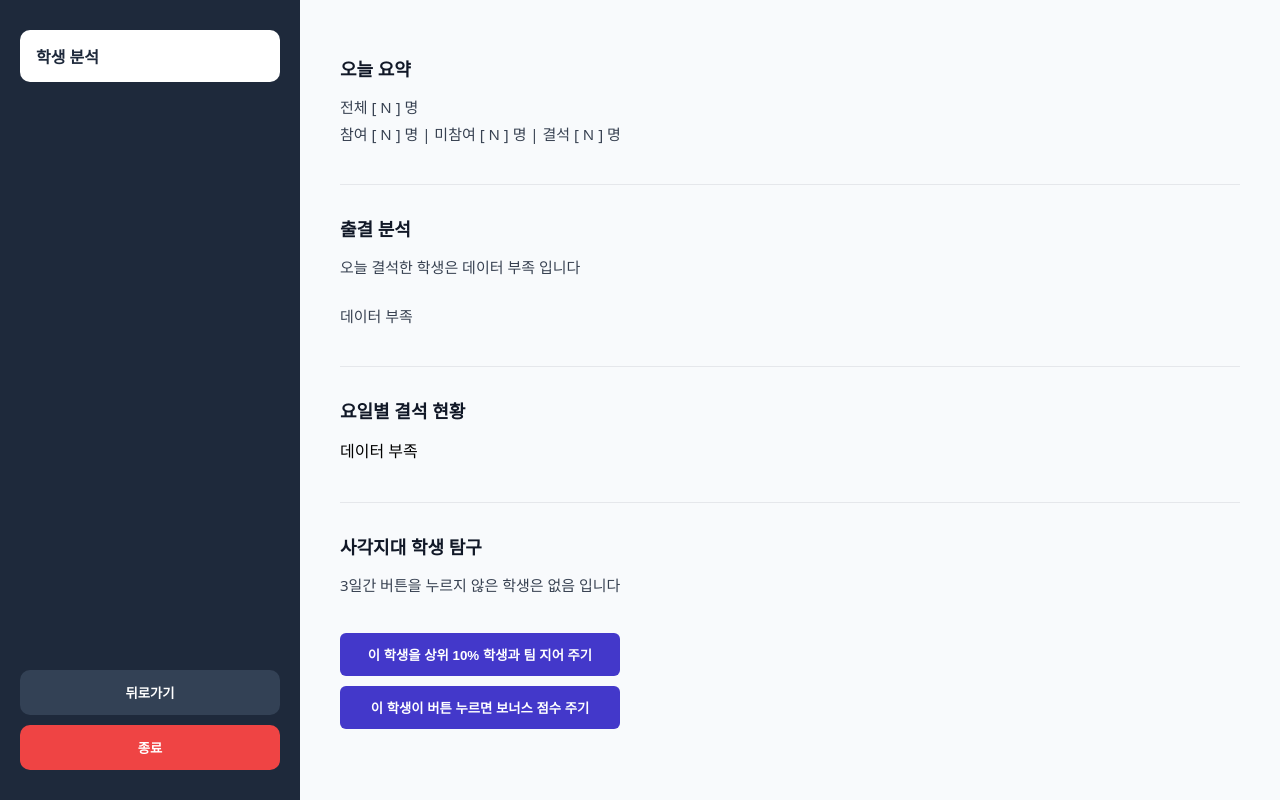
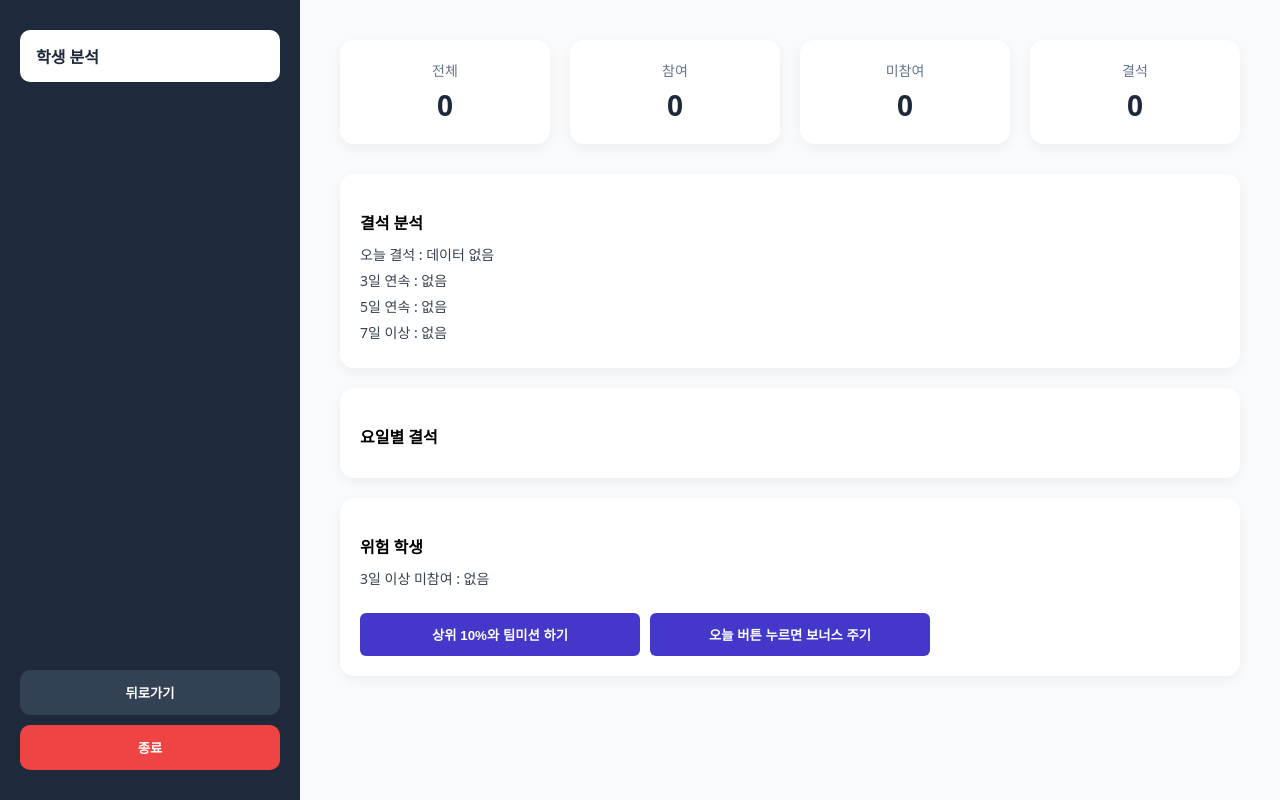
Before and after one commit to letskoo/class-keypad, a React (Vite) app: page /dashboard in a window 1280 px wide. Built offline with nearby package versions, Linux system fonts and the light colour scheme.

Commit message:
대시보드 학생분석 완료

```diff
--- a/src/engine/scoreEngine.js
+++ b/src/engine/scoreEngine.js
@@ -47,7 +47,7 @@ blocked:true
 daily[student.name][day].push(action)
 saveDaily(daily)
 
-/* 🔥 핵심 추가 */
+/* 로그 */
 writeLog(student, action)
 
 let participants=getParticipants()
@@ -75,13 +75,36 @@ bonus += 3
 bonusType="MINI BONUS"
 }
 
+/***** 오늘 보너스 이벤트 *****/
+const event = JSON.parse(localStorage.getItem("todayBonusEvent") || "null")
+
+if(event){
+
+if(event.date === day){
+
+if(!event.used[student.name]){
+
+bonus += event.bonus
+bonusType = "오늘 이벤트 +5"
+
+event.used[student.name] = true
+localStorage.setItem("todayBonusEvent",JSON.stringify(event))
+
+}
+
+}else{
+localStorage.removeItem("todayBonusEvent")
+}
+
+}
+
 if(
 enabledActions.length > 0 &&
 daily[student.name][day].length === enabledActions.length
 ){
 const missionBonus = enabledActions.length
 bonus += missionBonus
-bonusType = `오늘 ${missionBonus}개의 미션을 모두 완료했어요`
+bonusType = `오늘 ${missionBonus}개 미션 완료`
 }
 
 const beforeRank = getRankByScore(getStudents(), student.name)
--- a/src/pages/Dashboard.jsx
+++ b/src/pages/Dashboard.jsx
@@ -7,6 +7,8 @@ getTodayPresentStudents,
 getConsecutiveAbsent,
 getAbsentPatterns
 } from "../engine/analyticsEngine"
+
+import { generateTeamMission } from "../engine/teamMissionEngine"
 
 import "../styles/dashboard.css"
 
@@ -32,7 +34,6 @@ window.close()
 
 const DAYS=["일","월","화","수","목","금","토"]
 
-/* 관심학생 */
 function getInactive(){
 
 const logs = JSON.parse(localStorage.getItem("classLogs") || "[]")
@@ -59,10 +60,39 @@ return {name:s.name,days:diff}
 
 const inactive = getInactive()
 
-/* 🔥 안전 처리 함수 */
 function safeJoin(arr){
-if(!arr || arr.length===0) return "없음"
+if(!Array.isArray(arr) || arr.length===0) return "없음"
 return arr.join(", ")
+}
+
+/* ===== 팀미션 ===== */
+function startTeamMission(){
+
+const students = JSON.parse(localStorage.getItem("classStudents") || "[]")
+const actions = JSON.parse(localStorage.getItem("classData") || "{}")?.actions || []
+
+generateTeamMission(students,actions)
+
+alert("팀미션 시작됨")
+
+}
+
+/* ===== 오늘 보너스 ===== */
+function startTodayBonus(){
+
+const now = new Date()
+
+const date =
+now.getFullYear()+"-"+String(now.getMonth()+1).padStart(2,"0")+"-"+String(now.getDate()).padStart(2,"0")
+
+localStorage.setItem("todayBonusEvent",JSON.stringify({
+date,
+bonus:5,
+used:{}   // 🔥 학생별 1회 제한
+}))
+
+alert("오늘 보너스 이벤트 시작")
+
 }
 
 return(
@@ -78,87 +108,88 @@ return(
 </div>
 </div>
 
-<div className="dashboardContent" style={{display:"block",overflow:"auto"}}>
+<div className="dashboardContent">
 
-{/* 오늘 요약 */}
-<div className="reportSection">
-<h2>오늘 요약</h2>
-<div>전체 [ {summary.total || "N"} ] 명</div>
-<div>
-참여 [ {summary.present || "N"} ] 명 |
-미참여 [ {summary.nonParticipants || "N"} ] 명 |
-결석 [ {summary.absent===null?"N":summary.absent} ] 명
-</div>
+{/* ===== 카드 ===== */}
+<div style={{display:"grid",gridTemplateColumns:"repeat(4,1fr)",gap:"20px",marginBottom:"30px"}}>
+
+<div style={card}>
+<div style={cardTitle}>전체</div>
+<div style={cardValue}>{summary.total || 0}</div>
 </div>
 
-<hr/>
-
-{/* 출결 분석 */}
-<div className="reportSection">
-<h2>출결 분석</h2>
-
-<div>
-오늘 결석한 학생은 {
-summary.absentList===null
-? "데이터 부족"
-: safeJoin(summary.absentList)
-} 입니다
+<div style={card}>
+<div style={cardTitle}>참여</div>
+<div style={cardValue}>{summary.present || 0}</div>
 </div>
 
-<br/>
+<div style={card}>
+<div style={cardTitle}>미참여</div>
+<div style={cardValue}>{summary.nonParticipants || 0}</div>
+</div>
 
-{consecutive===null && <div>데이터 부족</div>}
-
-{consecutive && (
-<>
-<div>3일째 결석한 학생은 {safeJoin(consecutive[3])}</div>
-<div>5일째 결석한 학생은 {safeJoin(consecutive[5])}</div>
-<div>7일 이상 결석한 학생은 {safeJoin(consecutive[7])}</div>
-</>
-)}
+<div style={card}>
+<div style={cardTitle}>결석</div>
+<div style={cardValue}>{summary.absent===null?0:summary.absent}</div>
+</div>
 
 </div>
 
-<hr/>
+{/* ===== 결석 ===== */}
+<div style={box}>
 
-{/* 요일별 */}
-<div className="reportSection">
-<h2>요일별 결석 현황</h2>
+<h3 style={boxTitle}>결석 분석</h3>
 
-{patterns===null && "데이터 부족"}
+<div style={row}>
+오늘 결석 : {summary.absentList===null ? "데이터 없음" : safeJoin(summary.absentList)}
+</div>
+
+<div style={row}>3일 연속 : {safeJoin(consecutive?.[3])}</div>
+<div style={row}>5일 연속 : {safeJoin(consecutive?.[5])}</div>
+<div style={row}>7일 이상 : {safeJoin(consecutive?.[7])}</div>
+
+</div>
+
+{/* ===== 패턴 ===== */}
+<div style={box}>
+
+<h3 style={boxTitle}>요일별 결석</h3>
 
 {patterns && (
-<div className="weekChart">
+<div style={{display:"flex",alignItems:"flex-end",gap:"20px",height:"120px"}}>
+
 {patterns.map((v,i)=>(
-<div key={i} className="weekItem">
-<div className="weekBar" style={{height:v*10}}></div>
-<div>{DAYS[i]}</div>
+<div key={i} style={{display:"flex",flexDirection:"column",alignItems:"center"}}>
+<div style={{width:"20px",height:v*10,background:"#1e293b",borderRadius:"4px"}}></div>
+<div style={{marginTop:"6px"}}>{DAYS[i]}</div>
 </div>
 ))}
+
 </div>
 )}
 
 </div>
 
-<hr/>
+{/* ===== 위험 ===== */}
+<div style={box}>
 
-{/* 관심 학생 */}
-<div className="reportSection">
-<h2>사각지대 학생 탐구</h2>
+<h3 style={boxTitle}>위험 학생</h3>
 
-<div>
-3일간 버튼을 누르지 않은 학생은 {inactive.length ? inactive.map(s=>s.name).join(", ") : "없음"} 입니다
+<div style={row}>
+3일 이상 미참여 : {inactive.length ? inactive.map(s=>s.name).join(", ") : "없음"}
 </div>
 
-<br/>
+<div style={{display:"flex",gap:"10px",marginTop:"15px"}}>
 
-<button className="actionBtn">
-이 학생을 상위 10% 학생과 팀 지어 주기
+<button className="actionBtn" onClick={startTeamMission}>
+상위 10%와 팀미션 하기
 </button>
 
-<button className="actionBtn">
-이 학생이 버튼 누르면 보너스 점수 주기
+<button className="actionBtn" onClick={startTodayBonus}>
+오늘 버튼 누르면 보너스 주기
 </button>
+
+</div>
 
 </div>
 
@@ -169,3 +200,45 @@ summary.absentList===null
 )
 
 }
+
+/* ===== 스타일 ===== */
+
+const card={
+background:"#fff",
+padding:"20px",
+borderRadius:"14px",
+boxShadow:"0 4px 12px rgba(0,0,0,0.05)",
+textAlign:"center"
+}
+
+const cardTitle={
+fontSize:"14px",
+color:"#64748b",
+marginBottom:"6px"
+}
+
+const cardValue={
+fontSize:"28px",
+fontWeight:"700",
+color:"#1e293b"
+}
+
+const box={
+background:"#fff",
+padding:"20px",
+borderRadius:"14px",
+marginBottom:"20px",
+boxShadow:"0 4px 12px rgba(0,0,0,0.05)"
+}
+
+const boxTitle={
+fontSize:"16px",
+fontWeight:"700",
+marginBottom:"10px"
+}
+
+const row={
+fontSize:"14px",
+marginBottom:"6px",
+color:"#374151"
+}
```
Also changed, not shown: code_dump.txt (added), debug.txt (added), files.txt (added), structure.txt, style_dump.txt (added).
